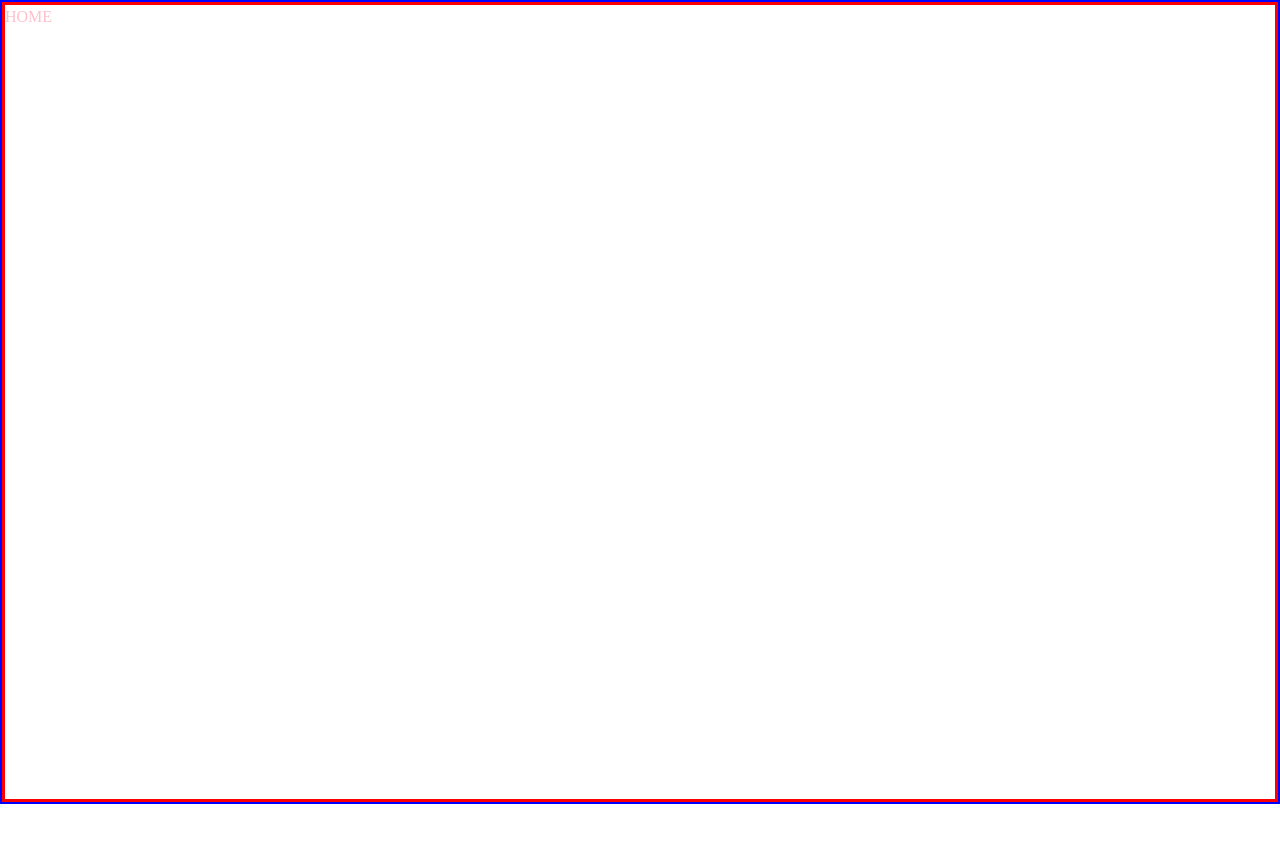
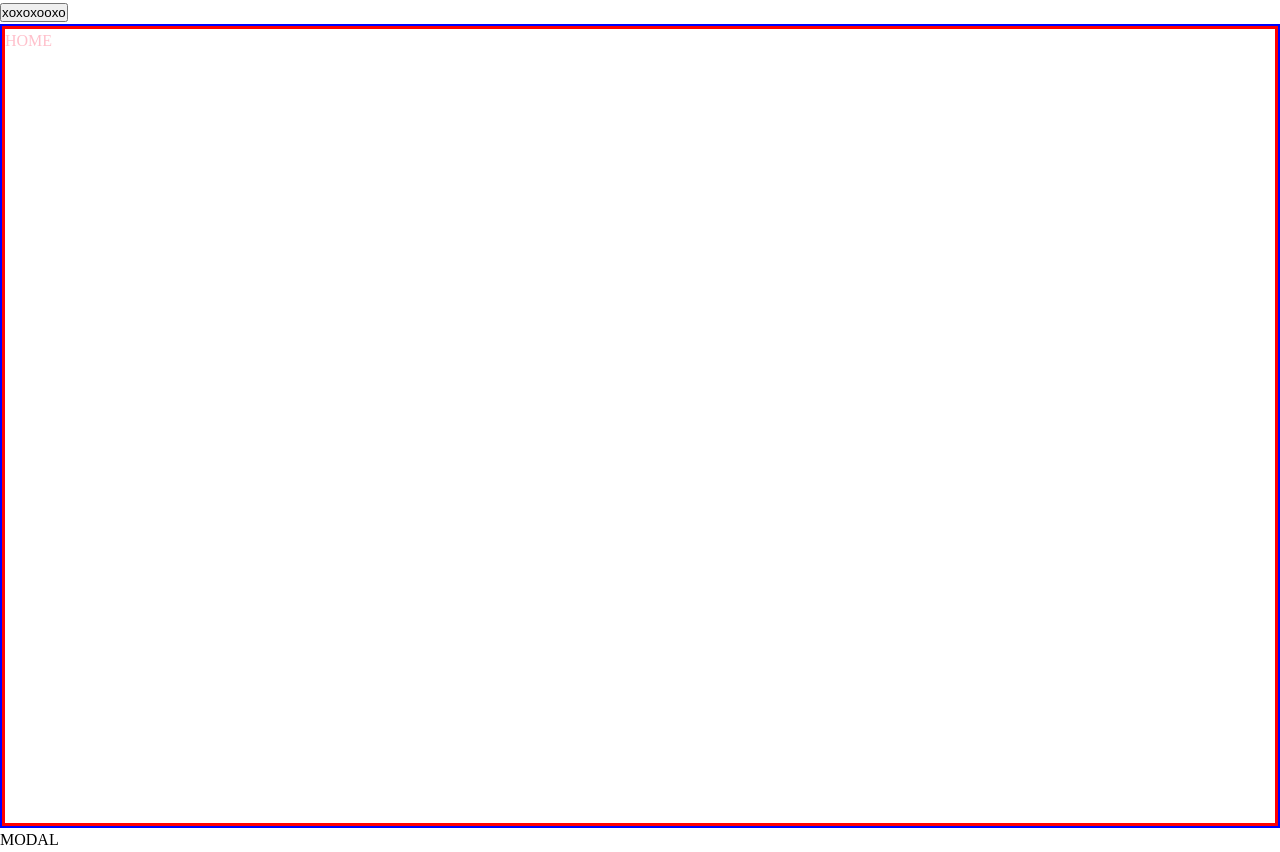
Before and after one commit to IOlga1/cv, a React app in the folder client/: page / in a window 1280 px wide. Before the commit the page ends 804 px from the top, so only its background shows below. Built offline with nearby package versions, Linux system fonts and the light colour scheme.

Commit message:
feature: added feature of Modals (Portal) without style

```diff
--- /dev/null
+++ b/client/src/components/ModalWindows/SettersSlideModal/SettersSlideModal.tsx
@@ -0,0 +1,14 @@
+import Portal from "../../Portal/Portal";
+
+
+export default function SettersSlideModal () {
+
+
+  return (
+    <Portal>
+      <div>
+        MODAL
+      </div>
+    </Portal>
+  )
+}
--- /dev/null
+++ b/client/src/components/Portal/Portal.tsx
@@ -0,0 +1,17 @@
+import { ReactNode, useEffect } from 'react';
+import ReactDOM from 'react-dom';
+
+export default function Portal({ children }: { children: ReactNode }) {
+  const portalElement = document.createElement('div');
+  portalElement.setAttribute('id', `portal${Date.now()}`);
+
+  useEffect(() => {
+    document.body.appendChild(portalElement);
+
+    return () => {
+      document.body.removeChild(portalElement);
+    };
+  }, [portalElement]);
+
+  return ReactDOM.createPortal(children, portalElement);
+}
--- a/client/src/components/ThemeProvider/ThemeProvider.tsx
+++ b/client/src/components/ThemeProvider/ThemeProvider.tsx
@@ -3,6 +3,7 @@ import classes from './ThemeProvider.scss';
 import './theme.scss';
 import { useDispatch } from 'react-redux';
 import { useTypedSelector } from '../../hooks/useTypedSelector';
+import { ThemeOptions } from '../../constants/theme';
 // import { setTheme } from '../../redux/reducers/themeReducer';
 
 export default function ThemeProvider({ children }: { children: ReactNode }) {
@@ -15,10 +16,11 @@ export default function ThemeProvider({ children }: { children: ReactNode }) {
 
   useEffect(() => {
     localStorage.setItem('theme', theme);
-  }, [theme]);
+  }, []);
 
   return (
     <div data-theme={theme}>
+      <button onClick={() => console.log('AAA')}>xoxoxooxo</button>
       <div className={classes.wrapper}>{children}</div>
     </div>
   );
--- a/client/src/components/pages/HomePage/HomePage.tsx
+++ b/client/src/components/pages/HomePage/HomePage.tsx
@@ -1,3 +1,10 @@
+import SettersSlideModal from "../../ModalWindows/SettersSlideModal/SettersSlideModal";
+
 export default function HomePage() {
-  return <div>HOME</div>;
+  return (
+    <>
+      <div>HOME</div>
+      <SettersSlideModal />
+    </>
+  );
 }
```
Also changed, not shown: client/src/components/ModalWindows/SettersSlideModal/SettersSlideModal.scss (added).
